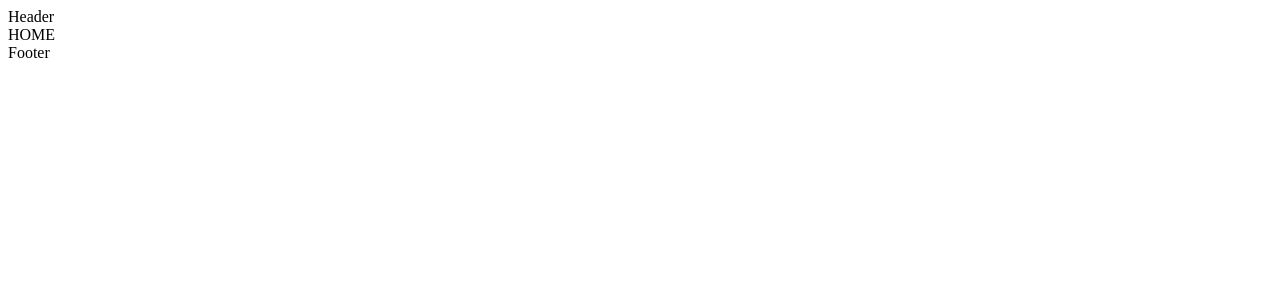
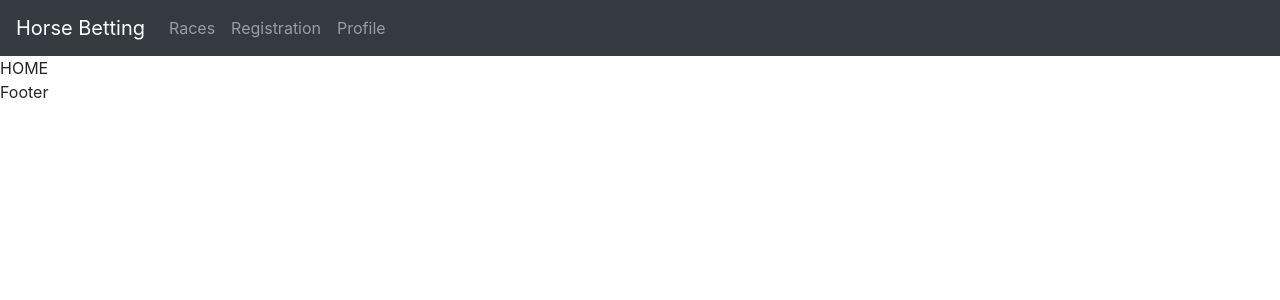
Before and after one commit to JorgenBengtsson/HorseBettingSite, a React (Create React App) app in the folder FrontEnd/: page / in a window 1280 px wide. Shown: the top 300 px of the page. Built offline with nearby package versions, Linux system fonts and the light colour scheme.

Commit message:
Add Footer and page navigation logic

```diff
--- a/FrontEnd/src/App.js
+++ b/FrontEnd/src/App.js
@@ -1,4 +1,5 @@
 import React from "react";
+import "bootstrap/dist/css/bootstrap.min.css";
 
 import Page from "./Components/PageStructure/Page";
 
--- a/FrontEnd/src/Components/PageStructure/Header.js
+++ b/FrontEnd/src/Components/PageStructure/Header.js
@@ -1,7 +1,35 @@
 import React, { Component } from "react";
+import Nav from "react-bootstrap/Nav";
+import Navbar from "react-bootstrap/Navbar";
 
 export default class Header extends Component {
   render() {
-    return <div>Header</div>;
+    return (
+      <>
+        <Navbar bg="dark" variant="dark">
+          <Navbar.Brand
+            href=""
+            style={{ cursor: "pointer" }}
+            onClick={e => {
+              e.preventDefault();
+              this.props.onChange("Home");
+            }}
+          >
+            Horse Betting
+          </Navbar.Brand>
+          <Nav
+            className="mr-auto"
+            activeKey="Home"
+            onSelect={eventKey => this.props.onChange(eventKey)}
+          >
+            {this.props.menuItems.map(item => (
+              <Nav.Link key={item.identifier} eventKey={item.identifier}>
+                {item.title}
+              </Nav.Link>
+            ))}
+          </Nav>
+        </Navbar>
+      </>
+    );
   }
 }
--- a/FrontEnd/src/Components/PageStructure/Page.js
+++ b/FrontEnd/src/Components/PageStructure/Page.js
@@ -8,12 +8,25 @@ import Races from "./../BodyContent/Races";
 import Registration from "./../BodyContent/Registration";
 import Profile from "./../BodyContent/Profile";
 
+const pages = [
+  { title: "Races", identifier: "Races" },
+  { title: "Registration", identifier: "Registration" },
+  { title: "Profile", identifier: "Profile" }
+];
+
 export default class Page extends Component {
+  constructor(props) {
+    super(props);
+    this.state = { pageToDisplay: "Home" };
+  }
   render() {
     return (
       <div>
-        <Header />
-        <Body pageToDisplay="Home">
+        <Header
+          menuItems={pages}
+          onChange={pageTitle => this.setState({ pageToDisplay: pageTitle })}
+        />
+        <Body pageToDisplay={this.state.pageToDisplay}>
           <Home title="Home" />
           <Races title="Races" />
           <Registration title="Registration" />
```
